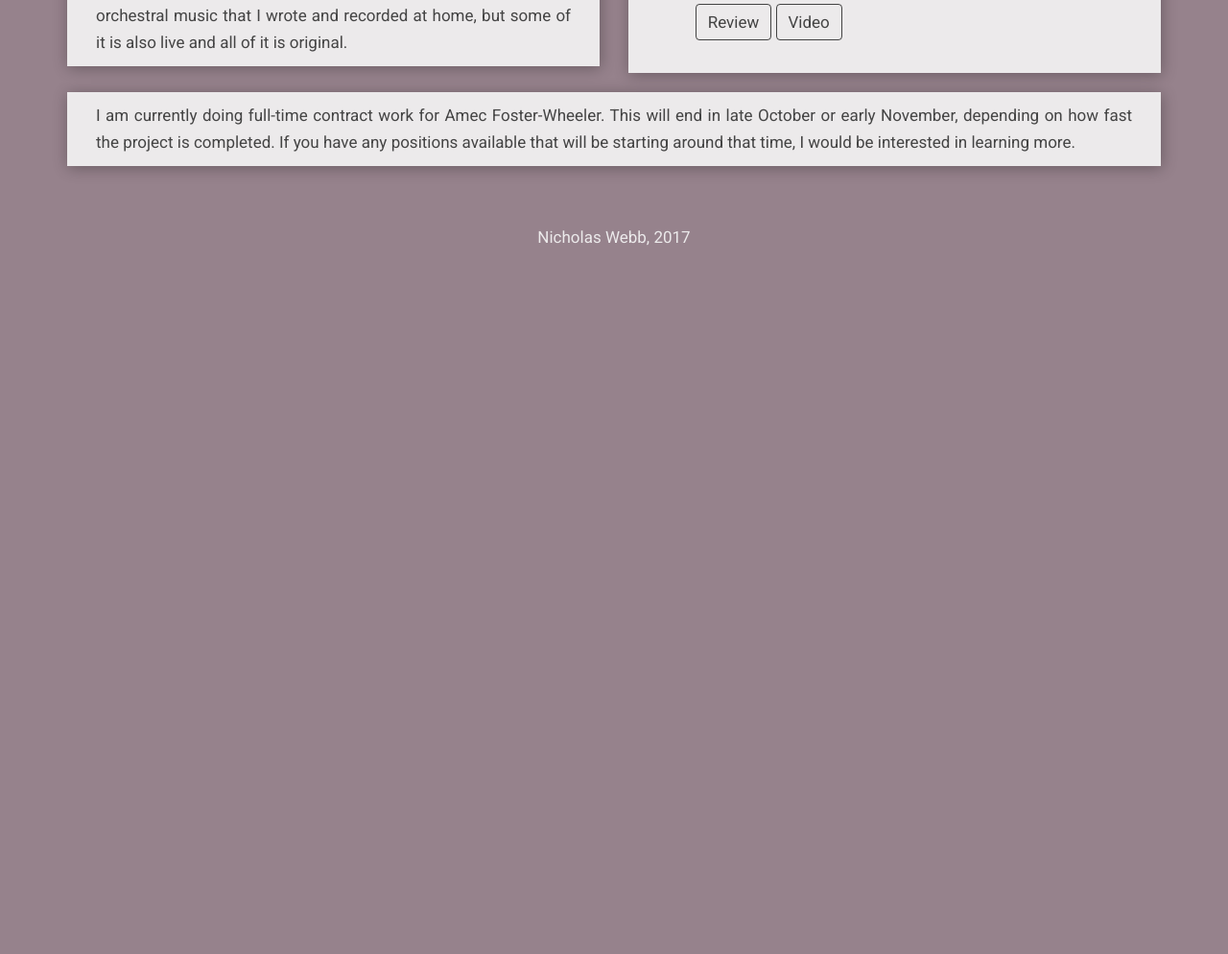
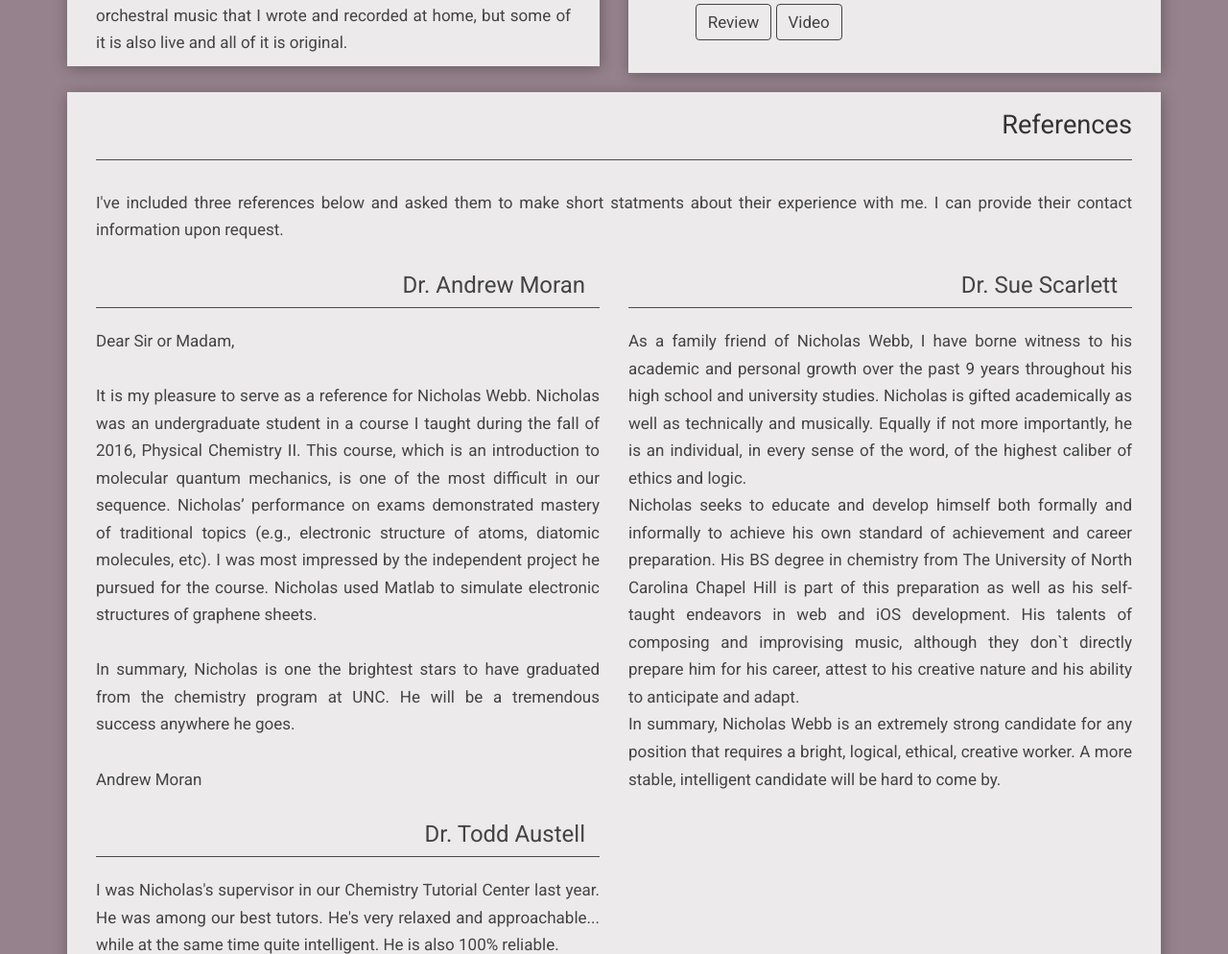
Before and after one commit to nicholasdwebb/chromviewData, a plain HTML site: page Portfolio/portfolio.html in a window 1280 px wide. Shown: the part 1806-2800 px from the top of the page at 96% size. Before the commit the page ends 2087 px from the top, so only its background shows below. Drawn offline with nearby package versions, Linux system fonts and the light colour scheme.

Commit message:
Add files via upload

```diff
--- a/Portfolio/portfolio.html
+++ b/Portfolio/portfolio.html
@@ -14,7 +14,6 @@
 
 <nav class="navbar navbar-inverse navbar-fixed-top" id="nb">
   <div class="container">
-    <!-- Brand and toggle get grouped for better mobile display -->
     <div class="navbar-header">
       <button type="button" class="navbar-toggle collapsed" data-toggle="collapse" data-target="#bs-example-navbar-collapse-1" aria-expanded="false">
         <span class="sr-only">Toggle navigation</span>
@@ -31,7 +30,8 @@
 	        <ul class="dropdown-menu">
 	          <li><a>Phone: 919-793-3715</a></li>
 	          <li><a href="mailto:nicholaswebb@me.com">Email: nicholasdwebb@me.com</a></li>
-	          <li><a href="https://www.linkedin.com/in/nicholasdwebb">LinkedIn</a></li>
+	          <li><a href="https://www.linkedin.com/in/nicholasdwebb">linkedin.com/in/nicholasdwebb</a></li><hr>
+	          <li><a href="#ref">References</a></li>
 	        </ul>
 	     </li>
       </ul>
@@ -53,7 +53,7 @@
 					<div class="col-lg-3 col-md-3 col-sm-3 col-xs-4">
 						<img src="profile.jpeg">
 					</div>
-					<h2 class="col-lg-9 col-md-9 col-sm-9 col-xs-8">About me<hr></h2>
+					<h2 class="col-lg-9 col-md-9 col-sm-9 col-xs-8">About me<hr style="width:105%"></h2>
 				</div>
 				<div id="aboutme" class="col-lg-12 col-md-12 col-sm-12 col-xs-12 txt">
 					<br>
@@ -172,6 +172,48 @@
 
 		<div id="musicalt"></div>
 
+		<div id="ref"></div><div id="references" class="back col-lg-12 col-md-12 col-sm-12 col-xs-12">
+			<h2 class="col-lg-12 col-md-12 col-sm-12 col-xs-12">References<hr></h2>
+
+			<div class="col-lg-12 col-md-12 col-sm-12 col-xs-12 txt">
+				<p>
+					I've included three references below and asked them to make short statments about their experience with me. I can provide their contact information upon request.
+				</p>
+			</div>
+
+			<div class="col-lg-6 col-md-6 col-sm-6 col-xs-12 txt">
+				<h3 class="col-lg-12 col-md-12 col-sm-12 col-xs-12">Dr. Andrew Moran</h3><hr>
+				<p>
+					Dear Sir or Madam,
+					<br><br>
+					It is my pleasure to serve as a reference for Nicholas Webb. Nicholas was an undergraduate student in a course I taught during the fall of 2016, Physical Chemistry II. This course, which is an introduction to molecular quantum mechanics, is one of the most difficult in our sequence. Nicholas’ performance on exams demonstrated mastery of traditional topics (e.g., electronic structure of atoms, diatomic molecules, etc). I was most impressed by the independent project he pursued for the course. Nicholas used Matlab to simulate electronic structures of graphene sheets.
+					<br><br>
+					In summary, Nicholas is one the brightest stars to have graduated from the chemistry program at UNC. He will be a tremendous success anywhere he goes.
+					<br><br>
+					Andrew Moran
+				</p>
+			</div>
+
+			<div class="col-lg-6 col-md-6 col-sm-6 col-xs-12 txt">
+				<h3 class="col-lg-12 col-md-12 col-sm-12 col-xs-12">Dr. Sue Scarlett</h3><hr>
+				<p>
+					As a family friend of Nicholas Webb, I have borne witness to his academic and personal growth over the past 9 years throughout his high school and university studies. Nicholas is gifted academically as well as technically and musically. Equally if not more importantly, he is an individual, in every sense of the word, of the highest caliber of ethics and logic.
+					<br>
+					Nicholas seeks to educate and develop himself both formally and informally to achieve his own standard of achievement and career preparation. His BS degree in chemistry from The University of North Carolina Chapel Hill is part of this preparation as well as his self-taught endeavors in web and iOS development. His talents of composing and improvising music, although they don`t directly prepare him for his career, attest to his creative nature and his ability to anticipate and adapt.
+					<br>
+					In summary, Nicholas Webb is an extremely strong candidate for any position that requires a bright, logical, ethical, creative worker. A more stable, intelligent candidate will be hard to come by.
+				</p>
+			</div>
+
+			<div class="col-lg-6 col-md-6 col-sm-6 col-xs-12 txt">
+				<h3 class="col-lg-12 col-md-12 col-sm-12 col-xs-12">Dr. Todd Austell</h3><hr>
+				<p>
+					I was Nicholas's supervisor in our Chemistry Tutorial Center last year.  He was among our best tutors.  He's very relaxed and approachable... while at the same time quite intelligent.  He is also 100% reliable.
+				</p>
+			</div>
+
+		</div>
+
 		<div id="workstatus" class="back col-lg-12 col-md-12 col-sm-12 col-xs-12">
 			<div class="txt col-lg-12 col-md-12 col-sm-12 col-xs-12">
 				<p>
--- a/Portfolio/portfolio.js
+++ b/Portfolio/portfolio.js
@@ -38,9 +38,11 @@ $(function(){
 function waDemo(){
 	setTimeout(function(){
 		$("#iphonehomescreen").attr("src","Widget Assistant/Widget.html");
+		var t = $("#references").offset().top - 1.2*$("nav").height();
+		$("#ref").css("top", t);
 	},700);
 	$(".back").addClass("boxshadow");
-	$("#workstatus").css("margin-top",0);
+	$("#references").css("margin-top",0);
 	screen = $("#iphonehomescreen, #fulldemo");
 	iphone = $("#iphone");
 	// var h = screen.height();
@@ -58,7 +60,7 @@ function waDemo(){
 		fs = 23*(window.innerWidth/768);
 		lh = 1.2;
 		$(".back").removeClass("boxshadow");
-		$("#workstatus").css("margin-top","20px");
+		$("#references").css("margin-top","20px");
 		setTimeout(function(){
 			if (music === undefined){
 				music = $("#music").html();
--- a/Portfolio/style.css
+++ b/Portfolio/style.css
@@ -11,6 +11,10 @@ body{
 }
 .dropdown-backdrop {
     position: static;
+}
+#ref{
+	position:absolute;
+	top:0;
 }
 #background{
 	height:100%;
@@ -86,7 +90,7 @@ body{
 	background-color:white;
 	color:rgba(26,26,26,0.8);
 }*/
-h2{
+h2, h3{
 	text-align:right;
 }
 #pic h2{
@@ -100,6 +104,7 @@ hr {
 	/*padding-top:5%;*/
 	border-top: 0.7px solid #222;
 	opacity:0.8;
+	width: 100%;
 }
 #researchpics img{
 	width:100%;
@@ -182,7 +187,7 @@ hr {
 	margin-bottom:20px;
 }
 #workstatus{
-	/*margin-top: 20px;*/
+	margin-top: 20px;
 	padding-top: 10px;
 }
 .row, #music, #musicalt{
```
